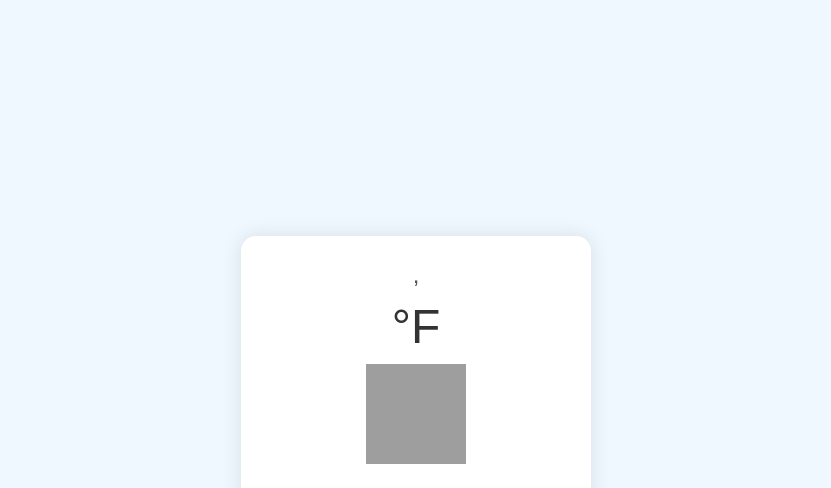
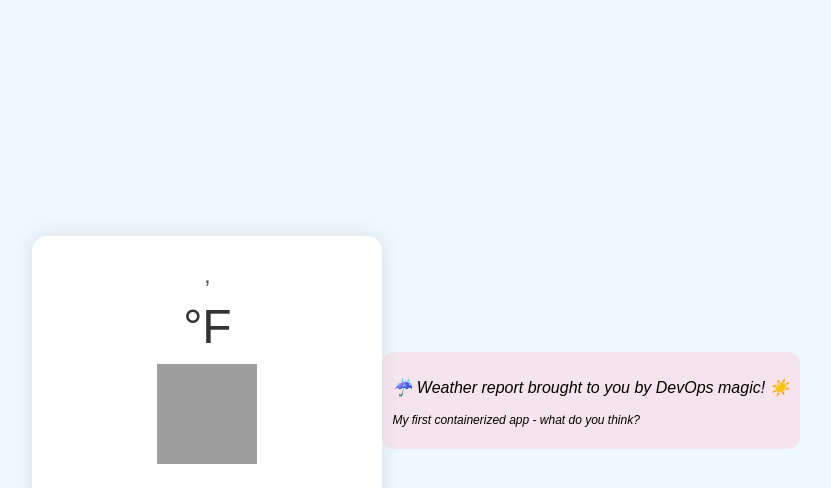
Before and after one commit to ainslee-c/weather-dashboard, a Flask app: page / in a window 1280 px wide. Shown: the top 488 px of the page, without its empty margins (224-1055 px from the left). Run offline with Flask 3, Linux system fonts and the light colour scheme; data that the repository does not hold is empty; grey boxes are pictures that could not be loaded.

Commit message:
Add special features

```diff
--- a/templates/index.html
+++ b/templates/index.html
@@ -46,6 +46,13 @@
             margin-top: 20px;
             color: #777;
         }
+        .fun-message {
+  margin: 15px 0;
+  padding: 10px;
+  background-color: rgba(255, 182, 193, 0.3); /* Light pink */
+  border-radius: 12px;
+  font-style: italic;
+}
     </style>
 </head>
 <body>
@@ -64,5 +71,10 @@
             Last updated: {{ weather.dt | timestamp_to_time }}
         </div>
     </div>
+    <!-- Add this after the weather details div -->
+<div class="fun-message">
+  <p>☔ Weather report brought to you by DevOps magic! ☀️</p>
+  <p style="font-size: 12px; margin-top: 10px;">My first containerized app - what do you think?</p>
+</div>
 </body>
 </html>
```
